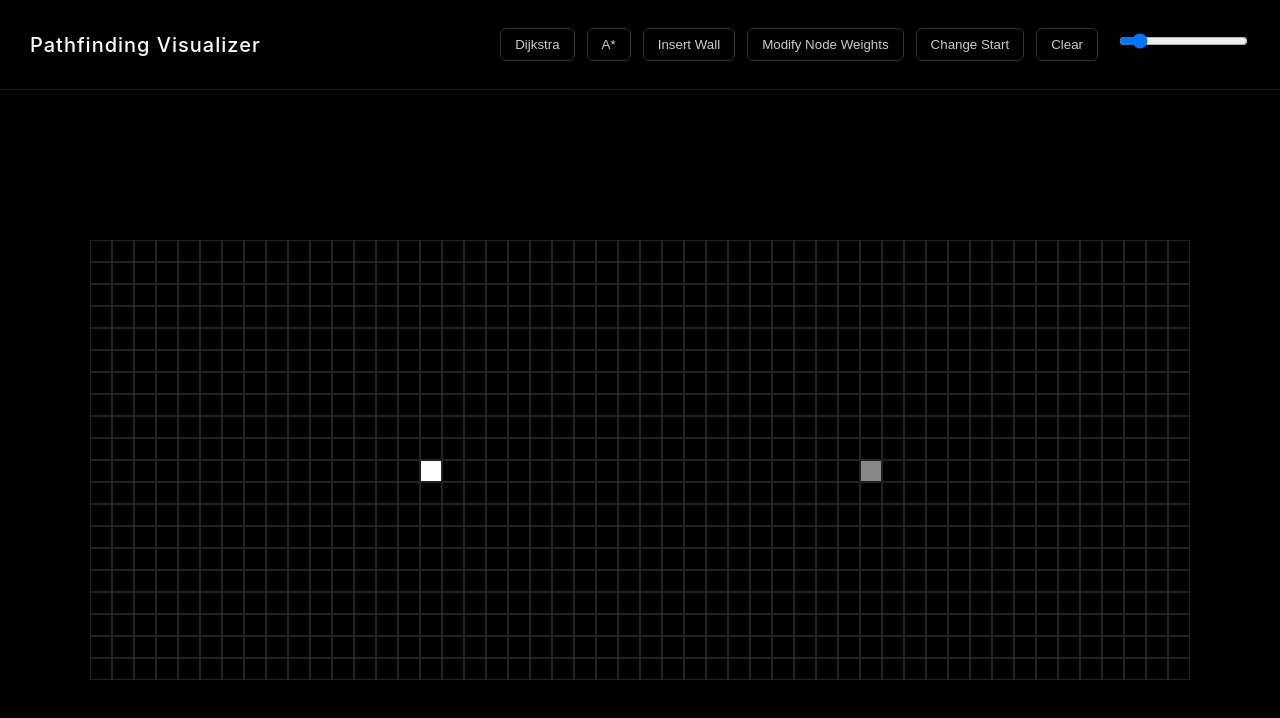
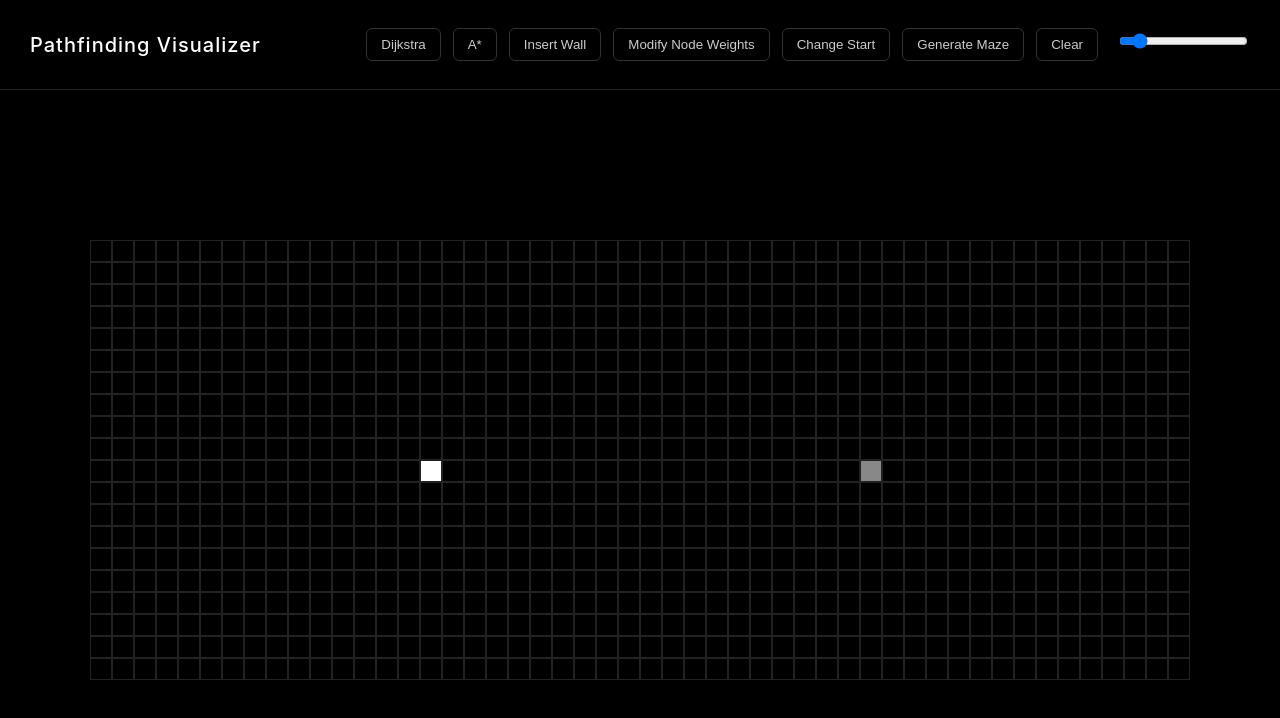
Before and after one commit to srishti061/pathfinding-visualizer, a React (Vite) app: page / in a window 1280 px wide. Shown: the top 718 px of the page. Built offline with nearby package versions, Linux system fonts and the light colour scheme.

Commit message:
final commit before deployment

```diff
--- a/src/PathfindingVisualizer/PathfindingVisualizer.jsx
+++ b/src/PathfindingVisualizer/PathfindingVisualizer.jsx
@@ -71,6 +71,7 @@ export default class PathfindingVisualizer extends Component {
       type: "",
       WallButtonText: "Insert Wall",
       ModifyWeightText: "Modify Node Weights",
+      selectedAlgo: null,
     });
     var id = window.setTimeout(function () {}, 0);
     while (id--) {
@@ -193,6 +194,38 @@ export default class PathfindingVisualizer extends Component {
       this.setState({ type: "", ModifyWeightText: "Modify Node weights" });
     }
   }
+
+  generateMaze() {
+    const walls = [];
+
+    const newGrid = this.state.grid.slice();
+
+    for (let row of newGrid) {
+      for (let node of row) {
+        if (!node.isStart && !node.isFinish) {
+          if (Math.random() < 0.3) {
+            walls.push(node);
+          }
+        }
+      }
+    }
+
+    this.animateMaze(walls);
+  }
+
+  animateMaze(walls) {
+    for (let i = 0; i < walls.length; i++) {
+      const node = walls[i];
+
+      setTimeout(() => {
+        node.isWall = true;
+
+        document.getElementById(`node-${node.row}-${node.col}`).className =
+          "node node-wall";
+      }, 5 * i); // speed of animation
+    }
+  }
+
   render() {
     const { grid, mouseIsPressed, WallButtonText, ModifyWeightText } =
       this.state;
@@ -234,6 +267,8 @@ export default class PathfindingVisualizer extends Component {
             </button>
 
             <button onClick={() => this.removeStartNode()}>Change Start</button>
+
+            <button onClick={() => this.generateMaze()}>Generate Maze</button>
 
             <button onClick={() => this.clear()}>Clear</button>
 
```
